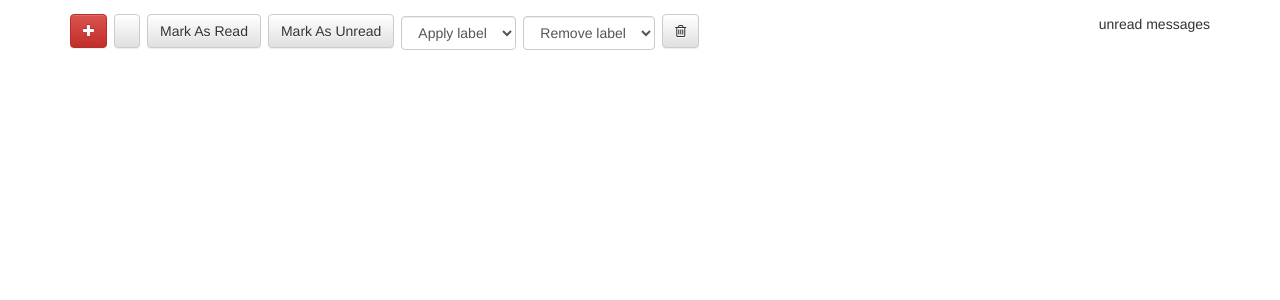
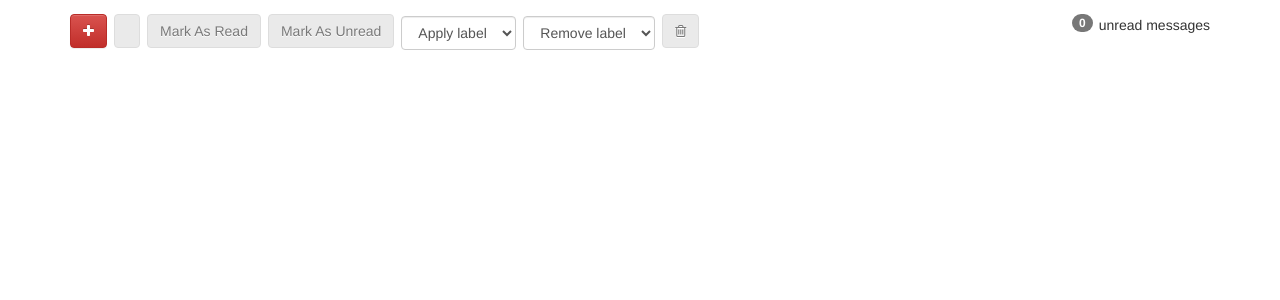
Before and after one commit to niksseif/React-inbox, a React (Create React App) app in the folder inbox/: page / in a window 1280 px wide. Shown: the top 300 px of the page. Built offline with nearby package versions, Linux system fonts and the light colour scheme; no server answers.

Commit message:
edit unread message function

```diff
--- a/inbox/src/App.js
+++ b/inbox/src/App.js
@@ -107,9 +107,9 @@ toggleProperty(message, property) {
 }
 //switching between properties of unread
 handleToggleRead = async (event,message) => {
-  event.preventDefault()
+  // event.preventDefault()
   const selectedMessages = this.state.messages.filter(message => message.selected)
-  const messagesIds= selectedMessages.map(message=> {return message.id})
+  const messagesIds= selectedMessages.map(message => {return message.id})
 
   let postData ={
     command: 'read',
--- a/inbox/src/component/Toolbar.js
+++ b/inbox/src/component/Toolbar.js
@@ -1,51 +1,73 @@
-import React, {Component} from 'react'
+/* eslint-es6 */
+import React, { Component } from 'react';
 
 
 class Toolbar extends Component {
+  render() {
+    const {
+      messages, showCompose, handleToggleRead, handleToggleUnRead, deleteMessage, addLabel, removeLabel, selectAllBtnAction, toolbarMessageIconChange,
+    } = this.props;
 
-  render() {
-    const {messages, showCompose,handleToggleRead,handleToggleUnRead, deleteMessage, addLabel,removeLabel, selectAllBtnAction,toolbarMessageIconChange} = this.props
-    //filter theough the messages with read false and count them;
-    console.log(messages,"<<<<messages");
-    // let unreadCount = messages.filter(message => !message.read).length;
-    //filter through the selected messages are selected and count them
+    const composedMessage = (e) => {
+      e.stopPropagation();
+      showCompose();
+    };
+    const unreadCount = messages.filter(message => !message.read).length;
+    const selectedCount = messages.filter(message => message.selected).length;
+    let selectAllClass;
 
-        const composedMessage = e => {
-          e.stopPropagation();
-          showCompose()
+    switch (selectedCount) {
+      case 0:
+        selectAllClass = 'fa-square-o';
+        break;
+      case messages.length:
+        selectAllClass = 'fa-check-square-o';
+        break;
+      default:
+        selectAllClass = 'fa-minus-square-o';
     }
 
 
-    return (<div className="row toolbar">
+    return (
+      <div className="row toolbar">
         <div className="col-md-12">
           <p className="pull-right">
-          {/*this is showing the unread count in the toolbar  */}
+            {/* this is showing the unread count in the toolbar  */}
               <span className="badge badge">
-            {/* {unreadCount} */}
+                { unreadCount }
               </span>
           unread messages
           </p>
 
             <a className="btn btn-danger">
-          <i className="fa fa-plus"
-            onClick={composedMessage}></i>
+              <i
+                className="fa fa-plus"
+                onClick={composedMessage}
+              />
             </a>
-
-        <button className="btn btn-default"
+              <button
+                className="btn btn-default"
                 onClick={selectAllBtnAction}
+                disabled={selectedCount === 0}
               >
-          <i className={`fa fa${toolbarMessageIconChange}-square-o`}></i>
+                <i className={`fa fa${toolbarMessageIconChange}-square-o`} />
               </button>
 
           {/* we want to call handleToggleRead with all the selected messages */}
-        <button className="btn btn-default" onClick={ handleToggleRead}>
+            <button
+              className="btn btn-default"
+              onClick={handleToggleRead}
+              disabled={selectedCount === 0}
+            >
           Mark As Read
             </button>
-
-        <button className="btn btn-default" onClick={ handleToggleUnRead}>
+              <button
+                className="btn btn-default"
+                onClick={handleToggleUnRead}
+                disabled={selectedCount === 0}
+              >
           Mark As Unread
               </button>
-
                 <select
                   className="form-control label-select add-label"
                   onChange={addLabel}
@@ -56,7 +78,8 @@ class Toolbar extends Component {
                         <option value="gschool">gschool</option>
                 </select>
 
-        <select className="form-control label-select remove-label"
+                  <select
+                    className="form-control label-select remove-label"
                     onChange={removeLabel}
                   >
                     <option>Remove label</option>
@@ -64,12 +87,16 @@ class Toolbar extends Component {
                         <option value="personal">personal</option>
                           <option value="gschool">gschool</option>
                   </select>
-
-        <button className="btn btn-default" onClick={deleteMessage} >
-          <i className="fa fa-trash-o"></i>
+                    <button
+                      className="btn btn-default"
+                      onClick={deleteMessage}
+                      disabled={selectedCount === 0}
+                    >
+                      <i className="fa fa-trash-o" />
                     </button>
         </div>
-    </div>)
+      </div>
+    );
   }
 }
 
```
Lines whose indentation alone changed are shown as unchanged.
